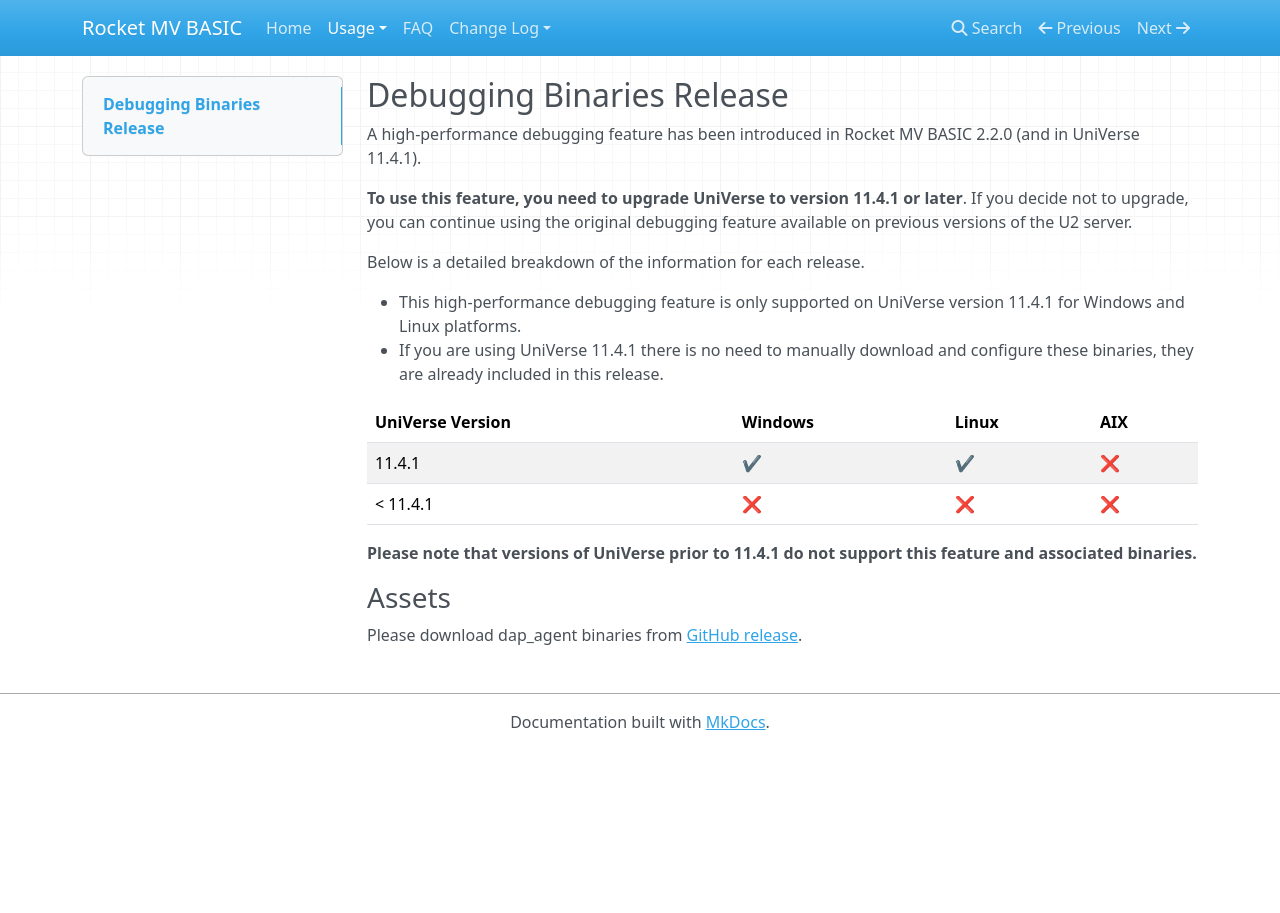
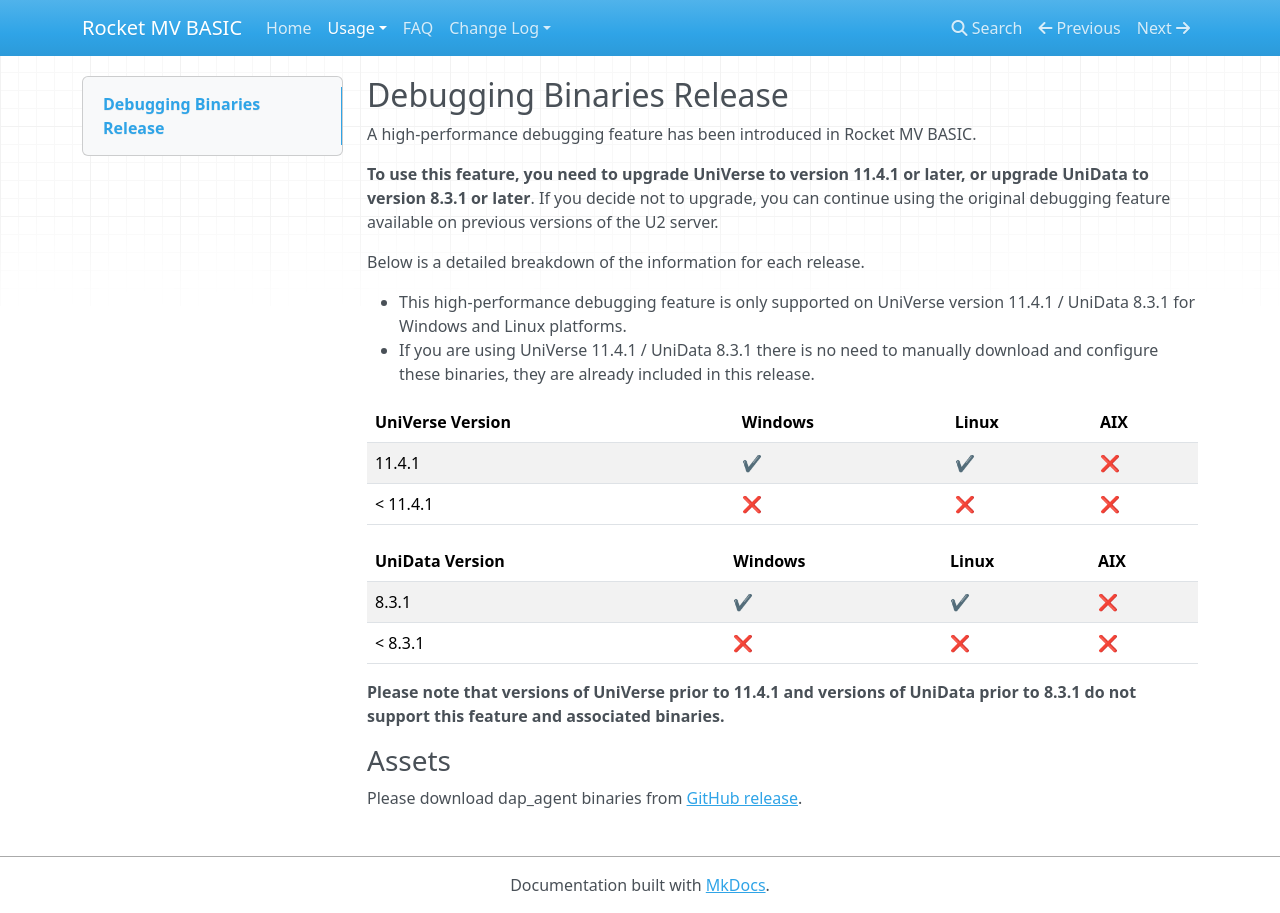
Before and after one commit to RocketSoftware/rocket-mvbasic, an MkDocs documentation site: the page built from docs/usage/DAPRelease.md, in a window 1280 px wide. Built offline with MkDocs 1.6.1, drawn with Linux system fonts in a browser that asks for light colours; nearby versions of some CDN libraries.

Commit message:
Update online doc for 2.4.0 release

```diff
--- a/docs/usage/DAPRelease.md
+++ b/docs/usage/DAPRelease.md
@@ -1,20 +1,25 @@
 ## Debugging Binaries Release
 
-A high-performance debugging feature has been introduced in Rocket MV BASIC 2.2.0 (and in UniVerse 11.4.1).
+A high-performance debugging feature has been introduced in Rocket MV BASIC.
 
-**To use this feature, you need to upgrade UniVerse to version 11.4.1 or later**. If you decide not to upgrade, you can continue using the original debugging feature available on previous versions of the U2 server.
+**To use this feature, you need to upgrade UniVerse to version 11.4.1 or later, or upgrade UniData to version 8.3.1 or later**. If you decide not to upgrade, you can continue using the original debugging feature available on previous versions of the U2 server.
 
 Below is a detailed breakdown of the information for each release.
 
- - This high-performance debugging feature is only supported on UniVerse version 11.4.1 for Windows and Linux platforms.
- - If you are using UniVerse 11.4.1 there is no need to manually download and configure these binaries, they are already included in this release.
+ - This high-performance debugging feature is only supported on UniVerse version 11.4.1 / UniData 8.3.1 for Windows and Linux platforms.
+ - If you are using UniVerse 11.4.1 / UniData 8.3.1 there is no need to manually download and configure these binaries, they are already included in this release.
 
 |  UniVerse  Version |   Windows |   Linux    |    AIX   |
 | ------------------ | --------- | ---------- | -------- |
 |   11.4.1           |     ✔️   |     ✔️     |    ❌   |
 |   < 11.4.1         |     ❌   |     ❌     |    ❌   |
 
-**Please note that versions of UniVerse prior to 11.4.1 do not support this feature and associated binaries.**
+|   UniData  Version |   Windows |   Linux    |    AIX   |
+| ------------------ | --------- | ---------- | -------- |
+|   8.3.1            |     ✔️   |     ✔️     |    ❌   |
+|   < 8.3.1          |     ❌   |     ❌     |    ❌   |
+
+**Please note that versions of UniVerse prior to 11.4.1 and versions of UniData prior to 8.3.1 do not support this feature and associated binaries.**
 
 ### Assets
 
```
Also changed, not shown: docs/usage/CHANGELOG.md (+6 -0 lines), docs/usage/ConfigDap.md (+29 -1 lines), docs/usage/KnownIssues.md (+16 -2 lines).
